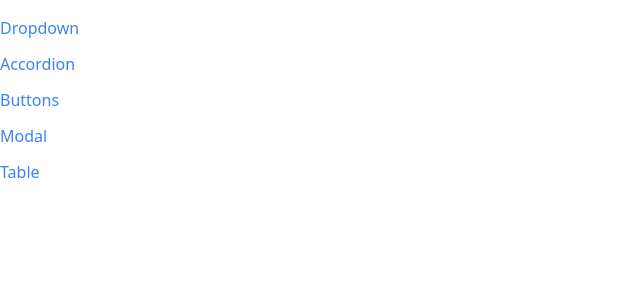
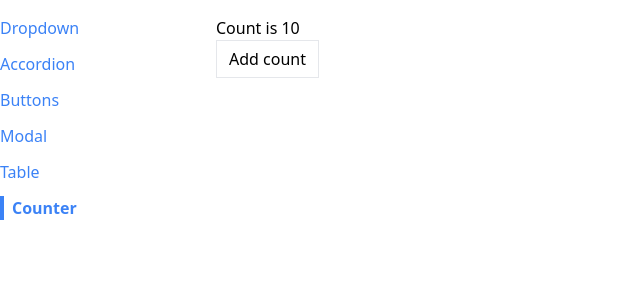
Before and after one commit to Kevintjuhz/react-components, a React (Create React App) app: page /counter in a window 1280 px wide. Shown: the top 300 px of the page, without its empty margins (0-640 px from the left). Built offline with nearby package versions, Linux system fonts and the light colour scheme.

Commit message:
Added counter page, extracted functionality into a hook

```diff
--- a/src/App.js
+++ b/src/App.js
@@ -5,6 +5,7 @@ import ButtonPage from "./pages/ButtonPage";
 import Sidebar from "./components/Sidebar";
 import ModalPage from "./pages/ModalPage";
 import TablePage from "./pages/TablePage";
+import CounterPage from "./pages/CounterPage";
 
 function App() {
     return (
@@ -30,6 +31,10 @@ function App() {
                 <Route path="/table">
                     <TablePage></TablePage>
                 </Route>
+
+                <Route path="/counter">
+                    <CounterPage initialCount={10}></CounterPage>
+                </Route>
             </div>
         </div>
     );
--- a/src/components/Sidebar.js
+++ b/src/components/Sidebar.js
@@ -7,6 +7,7 @@ function Sidebar() {
         {label: 'Buttons', path: '/buttons'},
         {label: 'Modal', path: '/modal'},
         {label: 'Table', path: '/table'},
+        {label: 'Counter', path: '/counter'},
     ];
 
     const renderedLinks = links.map((link) => {
--- /dev/null
+++ b/src/hooks/useCounter.js
@@ -0,0 +1,20 @@
+import {useState, useEffect} from "react";
+
+function useCounter(initialCount) {
+    const [count, setCount] = useState(initialCount);
+
+    useEffect(() => {
+        console.log(count);
+    }, [count]);
+
+    const increment = () => {
+        setCount(count + 1);
+    };
+
+    return {
+        count,
+        increment
+    };
+}
+
+export default useCounter;
--- /dev/null
+++ b/src/pages/CounterPage.js
@@ -0,0 +1,15 @@
+import {useState, useEffect} from "react";
+import Button from "../components/Button";
+import useCounter from "../hooks/useCounter";
+
+
+function CounterPage({initialCount}) {
+    const {count, increment} = useCounter(initialCount);
+
+    return <div>
+        <h1>Count is {count}</h1>
+        <Button onClick={increment}>Add count</Button>
+    </div>;
+}
+
+export default CounterPage;
```
